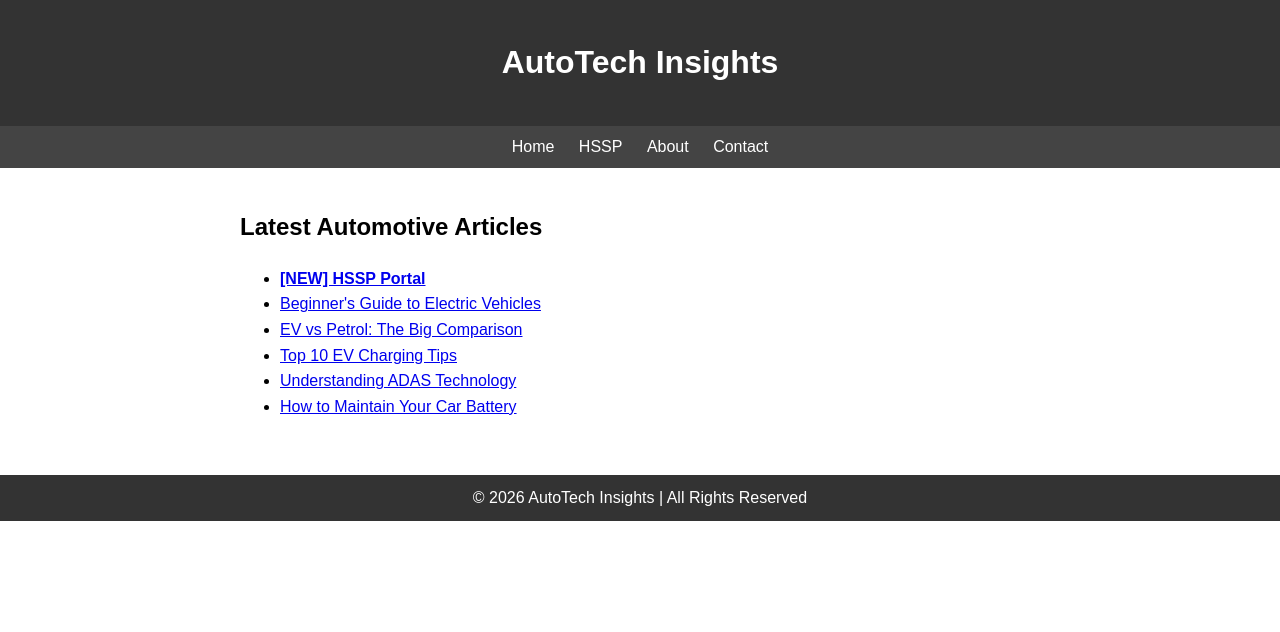
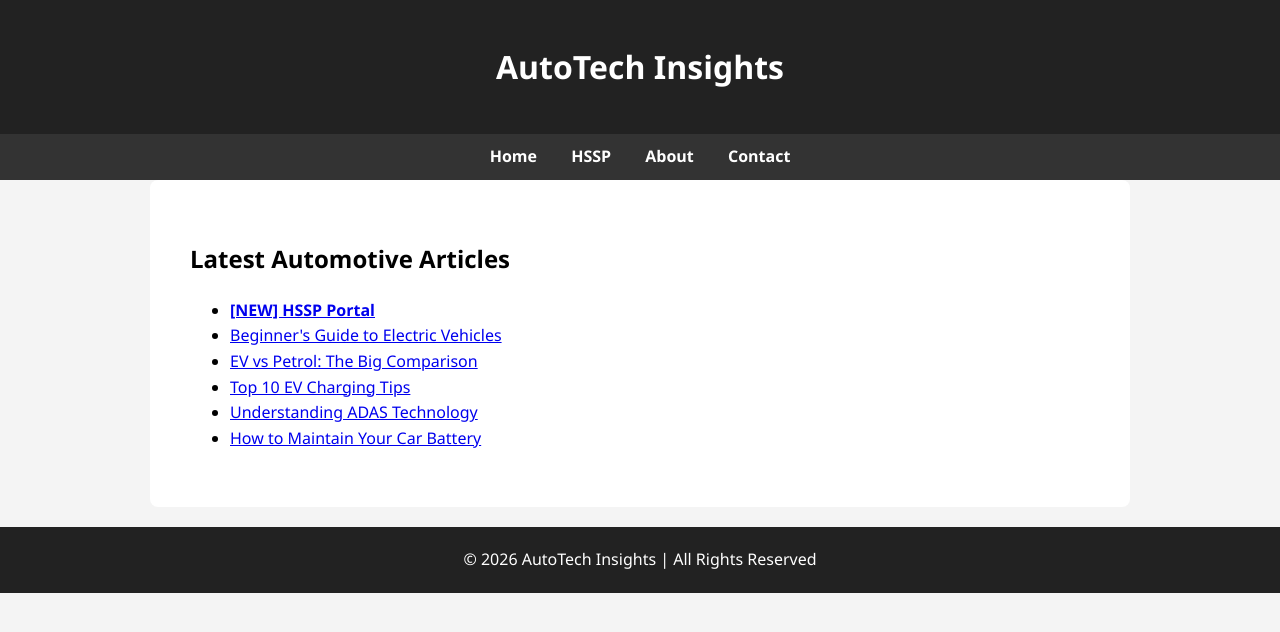
Before and after one commit to salman-design22/auto-blogs, a plain HTML site: page index.html in a window 1280 px wide. Drawn offline with Linux system fonts and the light colour scheme.

Commit message:
Update style.css

```diff
--- a/style.css
+++ b/style.css
@@ -1,6 +1,8 @@
-body { font-family: Arial, sans-serif; margin: 0; padding: 0; line-height: 1.6; }
-header { background: #333; color: #fff; padding: 1rem; text-align: center; }
-nav { background: #444; color: #fff; padding: 0.5rem; text-align: center; }
-nav a { color: #fff; margin: 0 10px; text-decoration: none; }
-main { padding: 20px; max-width: 800px; margin: auto; }
-footer { background: #333; color: #fff; text-align: center; padding: 10px; margin-top: 20px; }
+body { font-family: 'Segoe UI', sans-serif; line-height: 1.6; margin: 0; padding: 0; background: #f4f4f4; }
+header { background: #222; color: #fff; padding: 20px; text-align: center; }
+nav { background: #333; color: #fff; padding: 10px; text-align: center; }
+nav a { color: #fff; margin: 0 15px; text-decoration: none; font-weight: bold; }
+main { padding: 40px; max-width: 900px; margin: auto; background: #fff; border-radius: 8px; }
+footer { text-align: center; padding: 20px; background: #222; color: #fff; margin-top: 20px; }
+table { width: 100%; border-collapse: collapse; }
+th, td { border: 1px solid #ddd; padding: 10px; text-align: left; }
```
